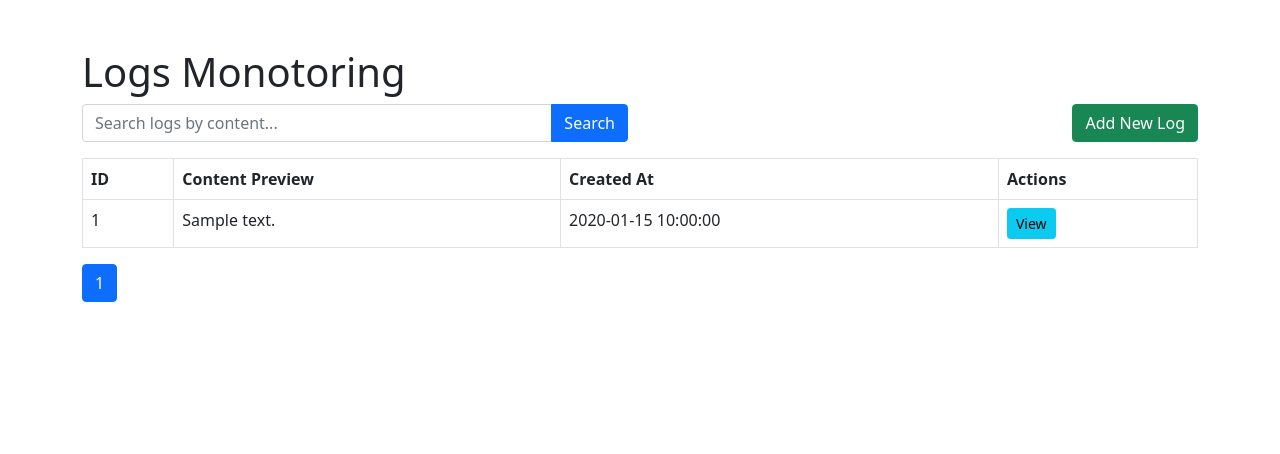
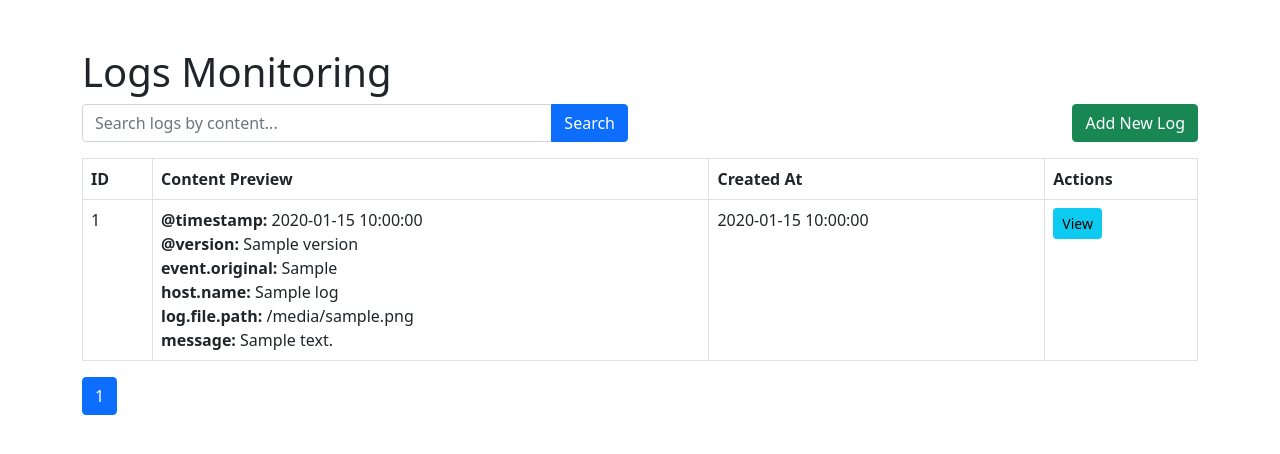
Before and after one commit to hatemyakoubi/Flask_ELK_Monotoring, a Flask app: template templates/index.html in a window 1280 px wide. Shown: the top 454 px of the page. Run offline with Flask 3, Linux system fonts and the light colour scheme; the template is opened without the code that fills it: most values are stand-ins (such as "Sample title", 1, 10 or a date in 2020).

Commit message:
update display log content

```diff
--- a/app.py
+++ b/app.py
@@ -13,33 +13,19 @@ es = Elasticsearch("http://elasticsearch:9200")
 LOG_FILE_DIR = '/usr/share/logstash/data/logfile'
 @app.route('/')
 def index():
-    # Get the search query and page number
     search_query = request.args.get('search_query', '')
     page = int(request.args.get('page', 1))
-    page = max(page, 1)  # Ensure valid page number
+    page = max(page, 1)
 
     try:
-        # Elasticsearch query
         if search_query:
-            if search_query.isalnum() :
+            if search_query.isalnum():
                 query = {
                     "query": {
-                          "term": {
-                            "_id": search_query  # Search by document ID
+                        "term": {
+                            "_id": search_query
                         }
                     }
-                }
-            else:
-                query = {
-                    "query": {
-                        "multi_match": {
-                            "query": search_query,
-                            "fields": ["message^2", "message.keyword"]
-                        }
-                    },
-                    "size": 10,
-                    "from": (page - 1) * 10,
-                    "sort": [{"@timestamp": {"order": "desc"}}]
                 }
         else:
             query = {
@@ -49,8 +35,7 @@ def index():
                 "sort": [{"@timestamp": {"order": "desc"}}]
             }
 
-        # Query Elasticsearch
-        response = es.search(index="logs-*,logstash-logs-*", body=query)
+        response = es.search(index="logstash-logs-*", body=query)
         logs = []
         for hit in response['hits']['hits']:
             log = hit['_source']
@@ -59,6 +44,10 @@ def index():
                 log['formatted_date'] = datetime.strptime(created_date, "%Y-%m-%dT%H:%M:%S.%fZ").strftime("%d-%m-%Y %H:%M:%S")
             log['id'] = hit['_id']
             log['content'] = log.get('message', 'No content available')
+            log['version'] = log.get('@version', 'N/A')
+            log['event_original'] = log.get('event.original', 'N/A')
+            log['host_name'] = log.get('host.name', 'N/A')
+            log['log_file_path'] = log.get('log.file.path', 'N/A')
             logs.append(log)
 
         total_logs = response['hits']['total']['value']
@@ -88,29 +77,30 @@ def add_log():
         uploaded_file = request.files.get('file')
 
         if uploaded_file:
-            # Save the uploaded file
+            # Read the entire file content
+            file_content = uploaded_file.read().decode('utf-8')  # Read and decode the file content
+
+            # Save the uploaded file (optional)
             file_path = os.path.join(LOG_FILE_DIR, uploaded_file.filename)
             uploaded_file.save(file_path)
             print(f"File uploaded successfully: {file_path}")
 
             # Log entry for file upload
-            index_name = f"logs-{datetime.utcnow().strftime('%Y.%m.%d')}"
             log_entry = {
                 "@timestamp": datetime.utcnow().isoformat() + "Z",
-                "message": f"Uploaded file: {uploaded_file.filename}",
+                "message": file_content,  # Store the entire file content as one log entry
                 "file_path": file_path  # Optional: Store file path or additional info
             }
-            es.index(index=index_name, body=log_entry)
+            es.index(index="logstash-logs", body=log_entry)  # Use a consistent index
 
             return redirect(url_for('index'))
         elif message:  # Handle simple log messages
             try:
-                index_name = f"logs-{datetime.utcnow().strftime('%Y.%m.%d')}"
                 log_entry = {
                     "@timestamp": datetime.utcnow().isoformat() + "Z",
                     "message": message
                 }
-                es.index(index=index_name, body=log_entry)
+                es.index(index="logstash-logs", body=log_entry)
                 print("Log added successfully")
                 return redirect(url_for('index'))
             except Exception as e:
--- a/templates/index.html
+++ b/templates/index.html
@@ -8,7 +8,7 @@
 </head>
 <body>
     <div class="container mt-5">
-        <h1>Logs Monotoring</h1>
+        <h1>Logs Monitoring</h1>
         <div class="row mb-3">
             <div class="col-md-6">
                 <form method="GET" action="{{ url_for('index') }}">
@@ -38,12 +38,12 @@
                 <tr>
                     <td>{{ log['id'] }}</td>
                     <td>
-                        {% if 'Uploaded file:' in log['content'] %}
-                            <strong>{{ log['content'] }}</strong>
-                            <p>Log file uploaded: <a href="{{ log['file_path'] }}" target="_blank">{{ log['file_path'] }}</a></p>
-                        {% else %}
-                            {{ log['content'] }}
-                        {% endif %}
+                        <strong>@timestamp:</strong> {{ log['formatted_date'] }}<br>
+                        <strong>@version:</strong> {{ log['version'] }}<br>
+                        <strong>event.original:</strong> {{ log['event_original'] }}<br>
+                        <strong>host.name:</strong> {{ log['host_name'] }}<br>
+                        <strong>log.file.path:</strong> {{ log['log_file_path'] }}<br>
+                        <strong>message:</strong> {{ log['content'] }}
                     </td>
                     <td>{{ log['formatted_date'] }}</td>
                     <td>
```
Also changed, not shown: 2 other files.
